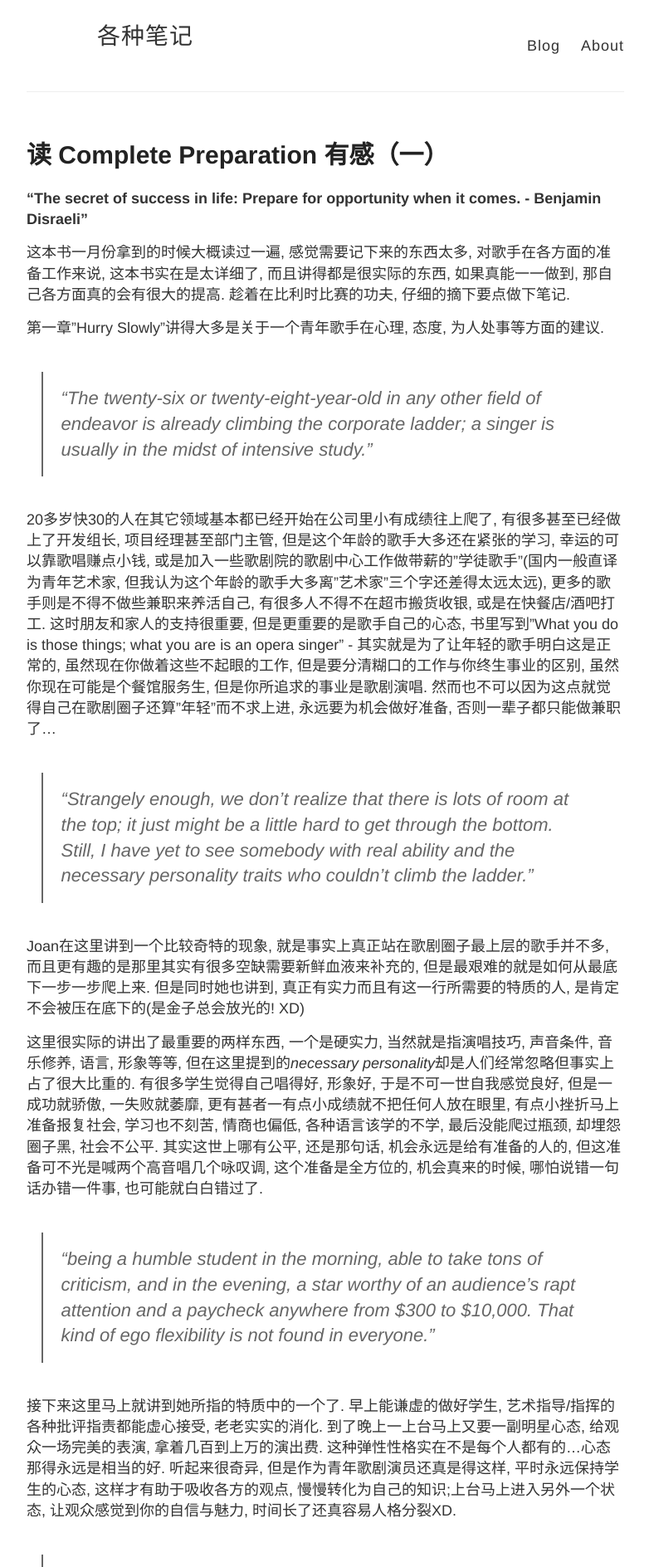
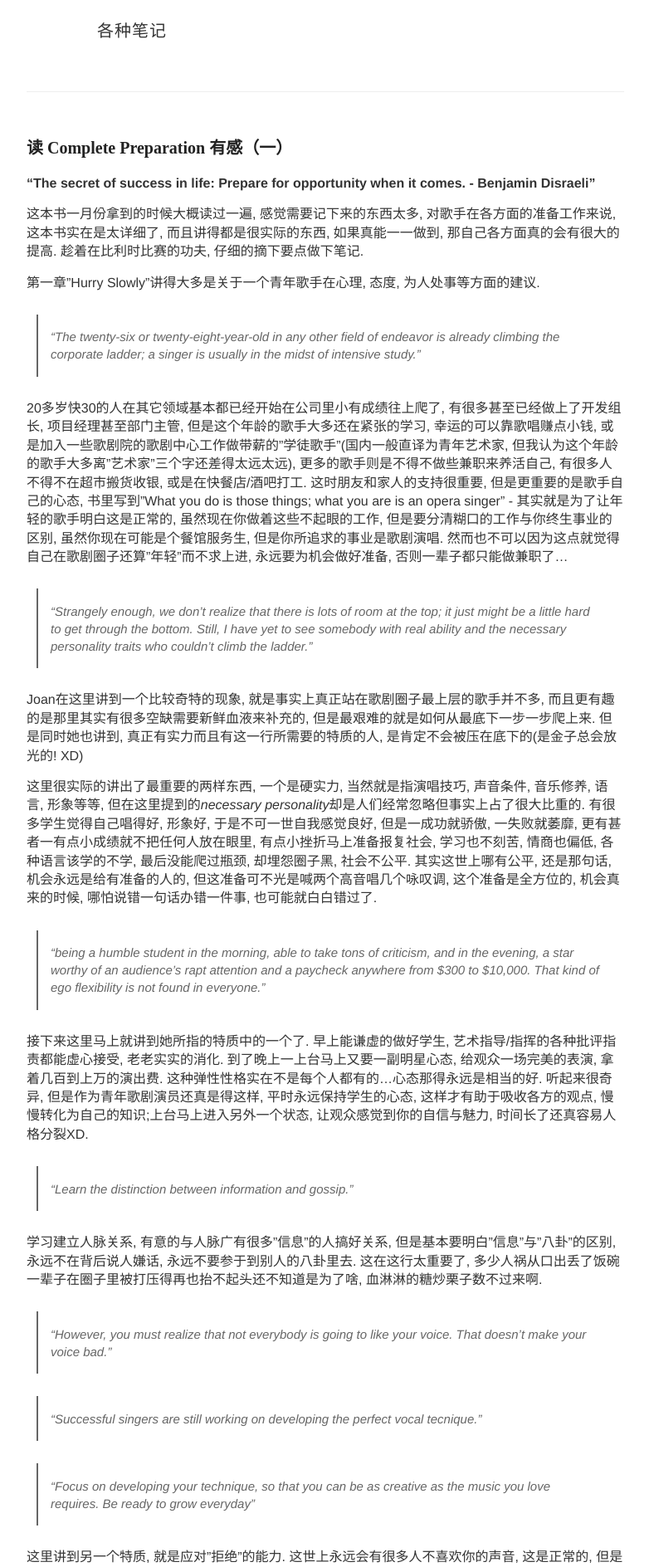
Before and after one commit to kwopera/kwopera.github.io, a Jekyll site: the page built from _posts/2014-05-11-notes-on-complete-preparation-1.md, in a window 1280 px wide. Shown: the top 1888 px of the page at 83% size, without its empty margins (248-1030 px from the left). Built offline with Jekyll 4.4.1, drawn with Linux system fonts in a browser that asks for light colours; some of the changed text lies outside the part shown.

Commit message:
css update

```diff
--- a/_layouts/default.html
+++ b/_layouts/default.html
@@ -1,7 +1,8 @@
 <!DOCTYPE html>
 <html>
+
 <head>
-    <title>{% if page.title %}{{ page.title }} – {% endif %}{{ site.name }} – {{ site.description }}</title>
+  <title>{% if page.title %}{{ page.title }} – {% endif %}{{ site.name }}</title>
 
   {% include meta.html %}
 
@@ -23,13 +25,7 @@
 
         <div class="site-info">
           <h1 class="site-name"><a href="{{ site.baseurl }}/">{{ site.name }}</a></h1>
-            <p class="site-description">{{ site.description }}</p>
         </div>
-
-          <nav>
-            <a href="{{ site.baseurl }}/">Blog</a>
-            <a href="{{ site.baseurl }}/about">About</a>
-          </nav>
       </header>
     </div>
   </div>
@@ -48,4 +44,5 @@
 
   {% include analytics.html %}
 </body>
+
 </html>
--- a/_layouts/post.html
+++ b/_layouts/post.html
@@ -10,7 +10,7 @@ layout: default
     </div>
 
     <div class="date">
-    Written on {{ page.date | date: "%B %e, %Y" }}
+        写于 {{ page.date | date: "%B %e, %Y" }}
     </div>
 
     {% include disqus.html %}
--- a/style.scss
+++ b/style.scss
@@ -19,7 +19,7 @@ html {
 
 body {
 	background: $white;
-  font: 18px/1.4 $helvetica;
+  font: 16px/1.4 $helvetica;
   color: $darkGray;
 }
 
@@ -31,7 +31,7 @@ body {
 }
 
 h1, h2, h3, h4, h5, h6 {
-  font-family: $helveticaNeue;
+  font-family: STKaiti;
   color: $darkerGray;
   font-weight: bold;
 
@@ -45,22 +45,22 @@ h1, h2, h3, h4, h5, h6 {
 }
 
 h1 {
-  font-size: 30px;
+  font-size: 20px;
   a {
     color: inherit;
   }
 }
 
 h2 {
-  font-size: 24px;
+  font-size: 16px;
 }
 
 h3 {
-  font-size: 20px;
+  font-size: 14px;
 }
 
 h4 {
-  font-size: 18px;
+  font-size: 12px;
   color: $gray;
 }
 
@@ -196,7 +196,7 @@ img {
   cursor: pointer;
   font-family: $helveticaNeue;
   font-weight: 300;
-  font-size: 28px;
+  font-size: 20px;
   letter-spacing: 1px;
 }
 
@@ -257,7 +257,7 @@ nav {
     border-left: 2px solid $gray;
     padding: 0.1em 1em;
     color: $gray;
-    font-size: 22px;
+    font-size: 15px;
     font-style: italic;
   }
 
```
Also changed, not shown: other parts of _layouts/default.html (+2 -1 lines), 1 other file. Lines whose indentation alone changed are shown as unchanged.
